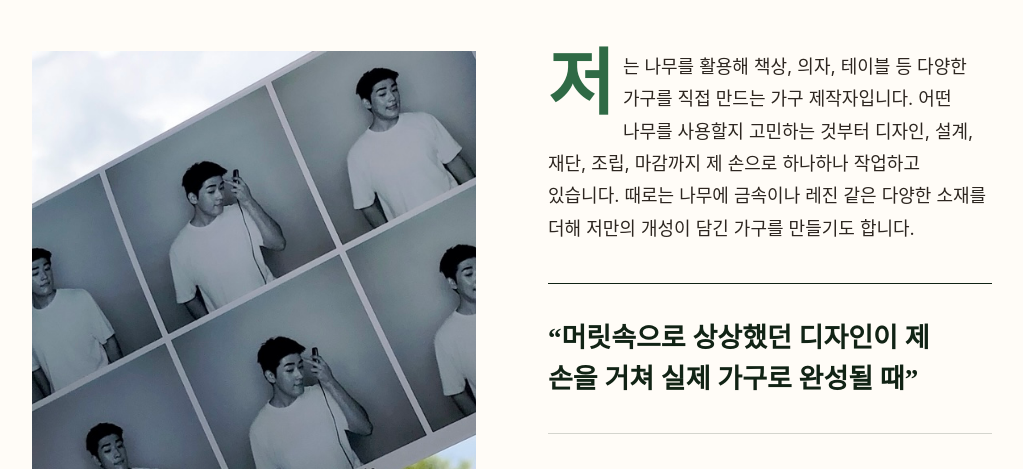
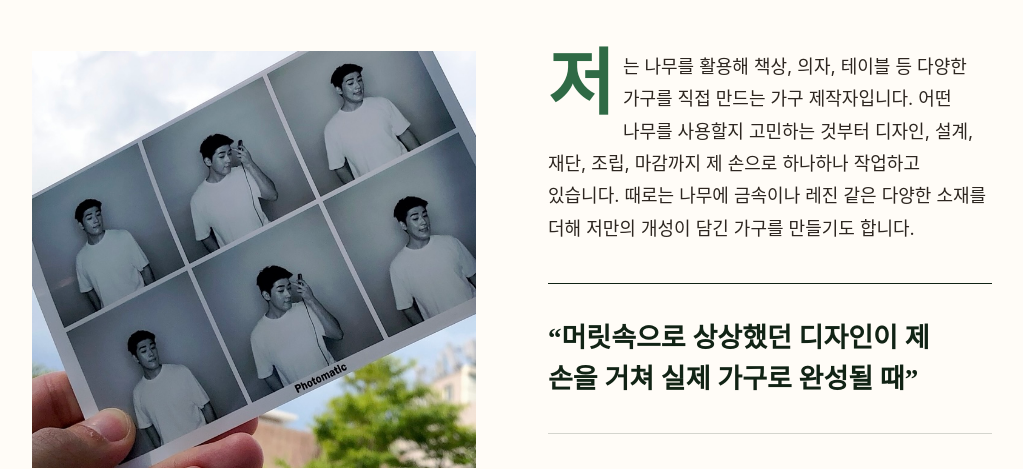
Before and after one commit to devKobe24/pawns-woodworking, an Astro site: page /about in a window 1280 px wide. Shown: the part 448-917 px from the top of the page, without its empty margins (128-1151 px from the left). Built offline with nearby package versions, Linux system fonts and the light colour scheme; Astro itself is replaced by a stand-in of ours.

Commit message:
style(about): 소개 사진을 자르지 않고 전체 표시
Co-Authored-By: Claude Opus 5.5 <noreply@anthropic.com>

```diff
--- a/src/pages/about.astro
+++ b/src/pages/about.astro
@@ -64,8 +64,6 @@ import portrait from '../content/blog/images/Furniture_Maker_Pawn.jpg';
 			figure img {
 				display: block;
 				width: 100%;
-				aspect-ratio: 4 / 5;
-				object-fit: cover;
 			}
 			figcaption {
 				display: flex;
```
